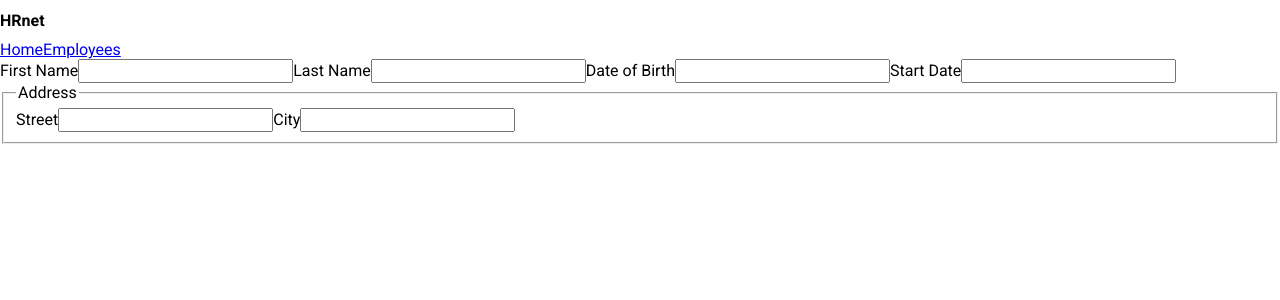
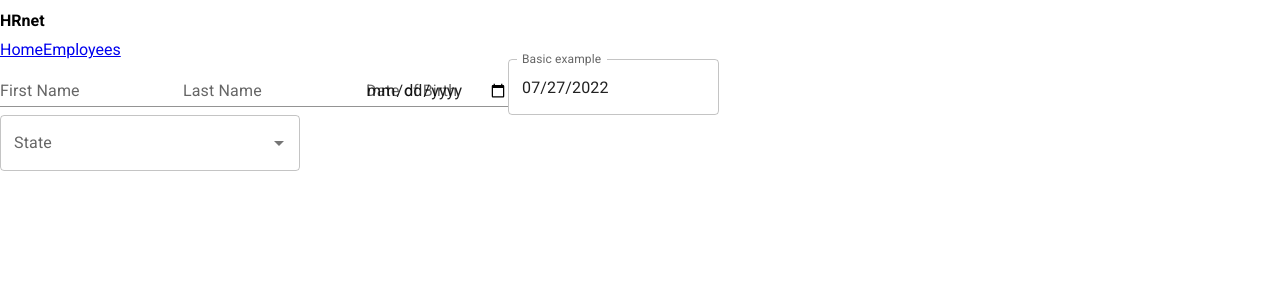
Before and after one commit to EliottAB/EliottAB-EliottAbadie_14_26072022, a React (Create React App) app: page / in a window 1280 px wide. Shown: the top 300 px of the page. Built offline with nearby package versions, Linux system fonts and the light colour scheme.

Commit message:
mui date picker finally installed

```diff
--- a/package.json
+++ b/package.json
@@ -3,16 +3,22 @@
   "version": "0.1.0",
   "private": true,
   "dependencies": {
+    "@emotion/react": "^11.9.3",
+    "@emotion/styled": "^11.9.3",
+    "@mui/material": "^5.9.2",
+    "@mui/x-date-pickers": "^5.0.0-beta.2",
     "@reduxjs/toolkit": "^1.8.3",
     "@testing-library/jest-dom": "^5.16.4",
     "@testing-library/react": "^13.3.0",
     "@testing-library/user-event": "^13.5.0",
+    "moment": "^2.29.4",
     "react": "^18.2.0",
     "react-dom": "^18.2.0",
     "react-redux": "^8.0.2",
     "react-router-dom": "^6.3.0",
     "react-scripts": "5.0.1",
     "redux-persist": "^6.0.0",
+    "remove": "^0.1.5",
     "web-vitals": "^2.1.4"
   },
   "scripts": {
--- a/src/pages/Home.jsx
+++ b/src/pages/Home.jsx
@@ -1,28 +1,41 @@
-import { Fragment } from "react"
+import { Fragment, useState } from "react"
 import { Header } from "../components/Header"
+import Autocomplete from '@mui/material/Autocomplete';
+import TextField from '@mui/material/TextField';
+import { AdapterMoment } from '@mui/x-date-pickers/AdapterMoment';
+import { LocalizationProvider } from '@mui/x-date-pickers';
+import { DatePicker } from '@mui/x-date-pickers/DatePicker';
+import { states } from "../states";
 
 export function Home(){
+
+    const [selectedDate, handleDateChange] = useState(new Date());
 
     return(
         <Fragment>
             <Header/>
             <main>
                 <form>
-                    <label htmlFor="firstname">First Name</label>
-                    <input type="text" id="firstname"/>
-                    <label htmlFor="lastname">Last Name</label>
-                    <input type="text" id="lastname"/>
-                    <label htmlFor="birthdate">Date of Birth</label>
-                    <input type="text" id="birthdate"/>
-                    <label htmlFor="startdate">Start Date</label>
-                    <input type="text" id="startdate"/>
-                    <fieldset>
-                        <legend>Address</legend>
-                        <label htmlFor="street">Street</label>
-                        <input type="text" id="street"/>
-                        <label htmlFor="city">City</label>
-                        <input type="text" id="city"/>
-                    </fieldset>
+                    <TextField id="standard-basic" label="First Name" variant="standard" />
+                    <TextField id="standard-basic" label="Last Name" variant="standard" />
+                    <TextField id="standard-basic" type="date" label="Date of Birth" variant="standard" />
+                    <LocalizationProvider dateAdapter={AdapterMoment}>
+                        <DatePicker
+                            label="Basic example"
+                            value={selectedDate}
+                            onChange={(newValue) => {
+                            handleDateChange(newValue);
+                            }}
+                            renderInput={(params) => <TextField {...params} />}
+                        />
+                    </LocalizationProvider>
+                    <Autocomplete
+                        disablePortal
+                        id="combo-box-demo"
+                        options={states}
+                        sx={{ width: 300 }}
+                        renderInput={(params) => <TextField {...params} label="State" />}
+                    />
                 </form>
             </main>
         </Fragment>
--- /dev/null
+++ b/src/states.js
@@ -0,0 +1,120 @@
+export const states = [
+    "Alabama",
+        "abbreviation",
+        "Alaska",
+        "abbreviation",
+        "American Samoa",
+        "abbreviation",
+        "Arizona",
+        "abbreviation",
+        "Arkansas",
+        "abbreviation",
+        "California",
+        "abbreviation",
+        "Colorado",
+        "abbreviation",
+        "Connecticut",
+        "abbreviation",
+        "Delaware",
+        "abbreviation",
+        "District Of Columbia",
+        "abbreviation",
+        "Federated States Of Micronesia",
+        "abbreviation",
+        "Florida",
+        "abbreviation",
+        "Georgia",
+        "abbreviation",
+        "Guam",
+        "abbreviation",
+        "Hawaii",
+        "abbreviation",
+        "Idaho",
+        "abbreviation",
+        "Illinois",
+        "abbreviation",
+        "Indiana",
+        "abbreviation",
+        "Iowa",
+        "abbreviation",
+        "Kansas",
+        "abbreviation",
+        "Kentucky",
+        "abbreviation",
+        "Louisiana",
+        "abbreviation",
+        "Maine",
+        "abbreviation",
+        "Marshall Islands",
+        "abbreviation",
+        "Maryland",
+        "abbreviation",
+        "Massachusetts",
+        "abbreviation",
+        "Michigan",
+        "abbreviation",
+        "Minnesota",
+        "abbreviation",
+        "Mississippi",
+        "abbreviation",
+        "Missouri",
+        "abbreviation",
+        "Montana",
+        "abbreviation",
+        "Nebraska",
+        "abbreviation",
+        "Nevada",
+        "abbreviation",
+        "New Hampshire",
+        "abbreviation",
+        "New Jersey",
+        "abbreviation",
+        "New Mexico",
+        "abbreviation",
+        "New York",
+        "abbreviation",
+        "North Carolina",
+        "abbreviation",
+        "North Dakota",
+        "abbreviation",
+        "Northern Mariana Islands",
+        "abbreviation",
+        "Ohio",
+        "abbreviation",
+        "Oklahoma",
+        "abbreviation",
+        "Oregon",
+        "abbreviation",
+        "Palau",
+        "abbreviation",
+        "Pennsylvania",
+        "abbreviation",
+        "Puerto Rico",
+        "abbreviation",
+        "Rhode Island",
+        "abbreviation",
+        "South Carolina",
+        "abbreviation",
+        "South Dakota",
+        "abbreviation",
+        "Tennessee",
+        "abbreviation",
+        "Texas",
+        "abbreviation",
+        "Utah",
+        "abbreviation",
+        "Vermont",
+        "abbreviation",
+        "Virgin Islands",
+        "abbreviation",
+        "Virginia",
+        "abbreviation",
+        "Washington",
+        "abbreviation",
+        "West Virginia",
+        "abbreviation",
+        "Wisconsin",
+        "abbreviation",
+        "Wyoming",
+        "abbreviation"
+]
```
Also changed, not shown: 1 other file (tests, documents, lock files or other folders).
